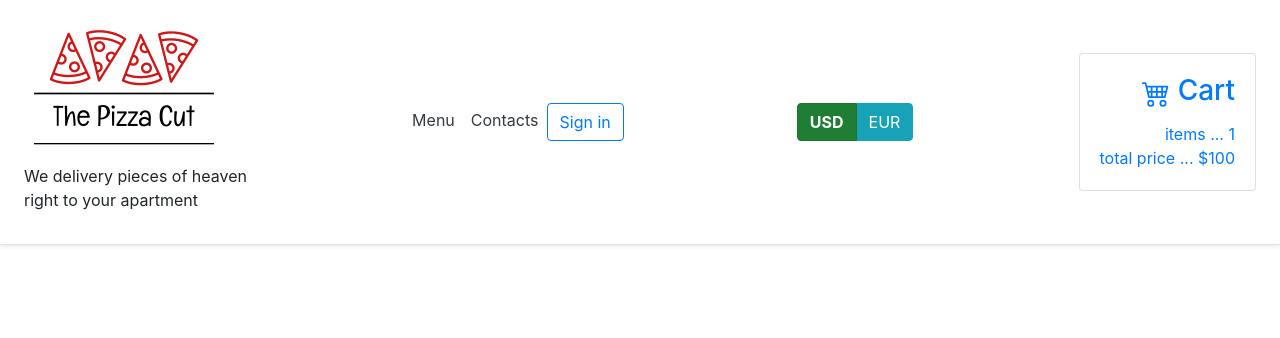
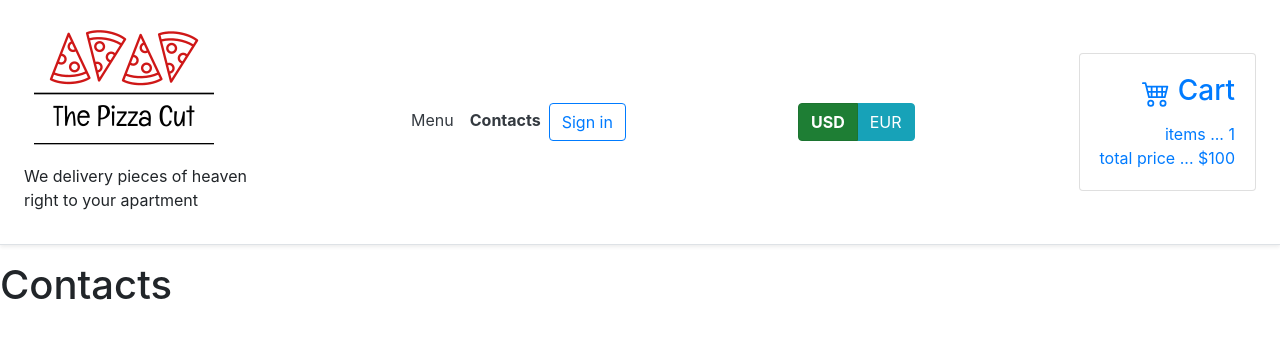
Before and after one commit to Armalon/PizzaTaskFrontend, a Vue app in the folder frontend/pizza/: page /contacts in a window 1280 px wide. Shown: the top 338 px of the page. Built offline with nearby package versions, Linux system fonts and the light colour scheme.

Commit message:
Navigation with Contacts component

```diff
--- /dev/null
+++ b/frontend/pizza/src/components/Contacts.vue
@@ -0,0 +1,11 @@
+<template>
+    <div>
+        <h1>Contacts</h1>
+    </div>
+</template>
+
+
+<script>
+    export default {
+    }
+</script>
--- a/frontend/pizza/src/components/Navigation.vue
+++ b/frontend/pizza/src/components/Navigation.vue
@@ -1,8 +1,7 @@
 <template>
     <nav class="my-2 my-md-0 mr-md-3">
-        <a class="p-2 text-dark" href="#">Menu</a>
-        <!--            <a class="p-2 text-dark" href="#">Login</a>-->
-        <a class="p-2 text-dark" href="#">Contacts</a>
+        <router-link class="p-2 text-dark" :to="{ name: 'home' }">Menu</router-link>
+        <router-link class="p-2 text-dark" :to="{ name: 'contacts' }">Contacts</router-link>
 
         <a class="btn btn-outline-primary my-2" href="#">Sign in</a>
     </nav>
@@ -13,3 +12,9 @@
 
     }
 </script>
+
+<style>
+    .router-link-exact-active {
+        font-weight: bold;
+    }
+</style>
--- a/frontend/pizza/src/main.js
+++ b/frontend/pizza/src/main.js
@@ -8,6 +8,7 @@ import VueAxios from 'vue-axios'
 import VueRouter from 'vue-router'
 
 import Home from "./components/Home";
+import Contacts from "./components/Contacts";
 
 Vue.config.productionTip = false
 
@@ -32,6 +33,11 @@ const routes = [
         path: '/',
         component: Home,
     },
+    {
+        name: 'contacts',
+        path: '/contacts',
+        component: Contacts,
+    },
 ];
 
 const router = new VueRouter(
```
